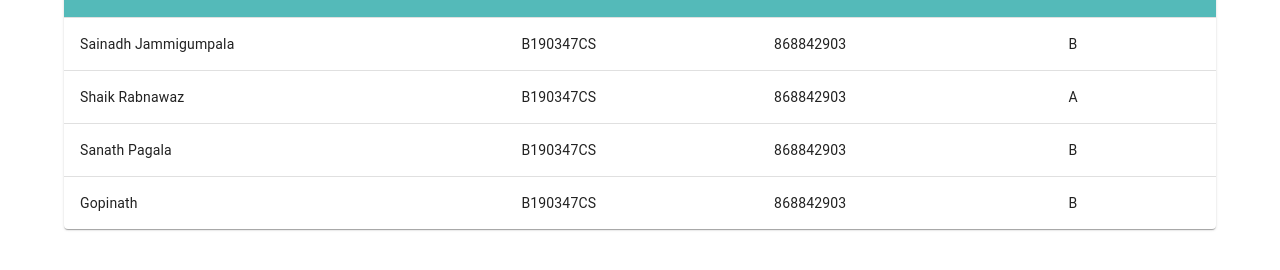
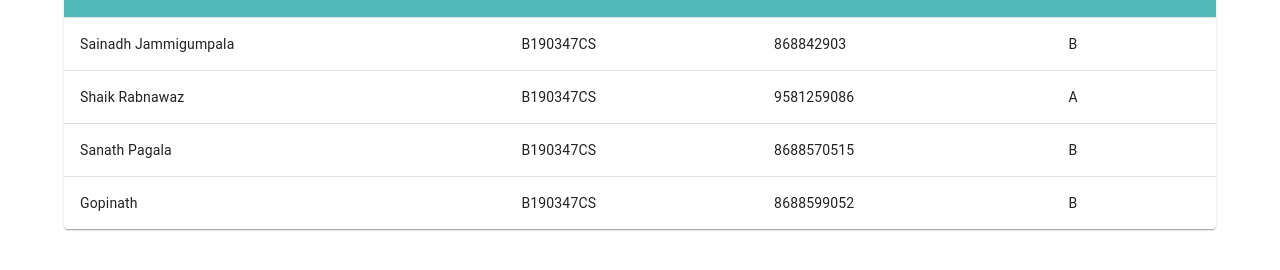
Before and after one commit to sainadh-lev/Webproject, a React (Create React App) app: page /contacts in a window 1280 px wide. Shown: the part 172-442 px from the top of the page. Built offline with nearby package versions, Linux system fonts and the light colour scheme.

Commit message:
added resumes pdfs,modified contact details,added extra route

```diff
--- a/src/App.js
+++ b/src/App.js
@@ -13,6 +13,7 @@ function App() {
         <NavBar />
         <Routes>
           <Route path="/" element={<Home />} />
+          <Route path="/Webproject" element={<Home />} />
           <Route path="/resources" element={<Resources />} />
           <Route path="/members" element={<Members />} />
           <Route path="/contacts" element={<Contacts />} />
--- a/src/Components/Contact.js
+++ b/src/Components/Contact.js
@@ -12,9 +12,9 @@ function createData(Name,RollNo,PhoneNumber,Batch) {
 }
 const rows = [
   createData("Sainadh Jammigumpala", "B190347CS","868842903",'B'),
-  createData("Shaik Rabnawaz", "B190347CS","868842903",'A'),
-  createData("Sanath Pagala", "B190347CS","868842903",'B'),
-  createData("Gopinath", "B190347CS","868842903",'B'),
+  createData("Shaik Rabnawaz", "B190347CS","9581259086",'A'),
+  createData("Sanath Pagala", "B190347CS","8688570515",'B'),
+  createData("Gopinath", "B190347CS","8688599052",'B'),
 ];
 
 export default function Contacts() {
--- a/src/Components/Home.js
+++ b/src/Components/Home.js
@@ -8,7 +8,7 @@ const Home = () => {
         <Container sx={{textAlign: 'left',fontSize: '150%',margin: 'auto',justify: 'center'}}>
             <h1>Budget Manager</h1>
             <p>Tracking and managing finances and expenses with a budget manager.</p>
-            <Button variant="outlined" href={link}>Learn More</Button>
+            <Button variant="outlined" href={link} target="_blank">Learn More</Button>
         </Container>
     )
 }
--- a/src/Components/Members.js
+++ b/src/Components/Members.js
@@ -13,8 +13,9 @@ function createData(Name, Cvlinks) {
 }
 
 
-function openPdfFile() {
-    var URL = 'https://github.com/sainadh-lev/Webproject/blob/main/public/R1.pdf';
+function openPdfFile(e) {
+    var URL = e.target.value;
+    console.log(URL)
     window.open(URL);
 }
 
@@ -45,7 +46,7 @@ export default function Members() {
                 {row.Name}
               </TableCell>
               <TableCell>
-                <Button onClick={openPdfFile}>LINK</Button>
+                <Button value={row.Cvlinks} onClick={openPdfFile}>LINK</Button>
                 {/* <object width="100%" height="400" data="https://github.com/sainadh-lev/Webproject/blob/main/public/R1.pdf" type="application/pdf">   </object> */}
               </TableCell>
             </TableRow>
--- a/src/Components/NavBar.js
+++ b/src/Components/NavBar.js
@@ -4,6 +4,7 @@ import Box from "@mui/material/Box";
 import Container from "@mui/material/Container";
 import Button from "@mui/material/Button";
 import { useNavigate } from "react-router-dom";
+
 
 const pages = ["home", "members", "resources", "contacts"];
 
```
Also changed, not shown: 2 other files (tests, documents, lock files or other folders).
